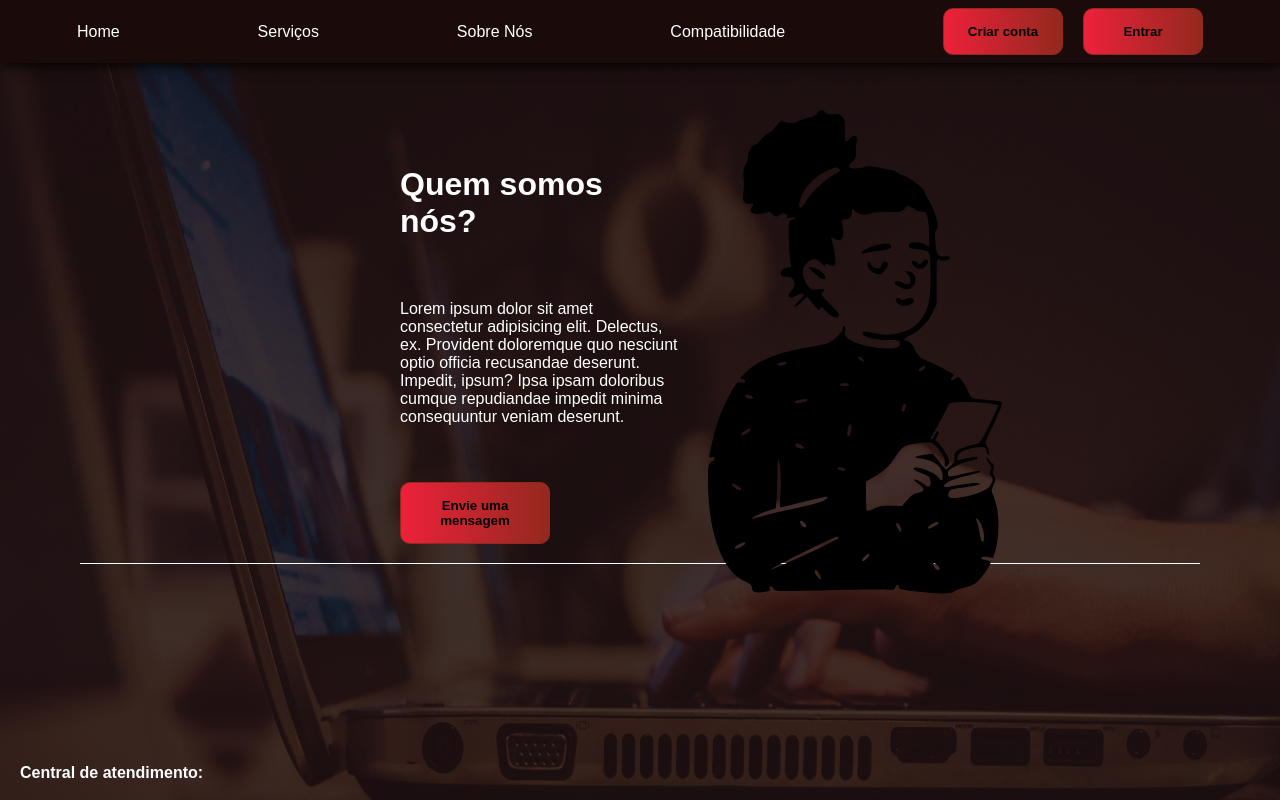
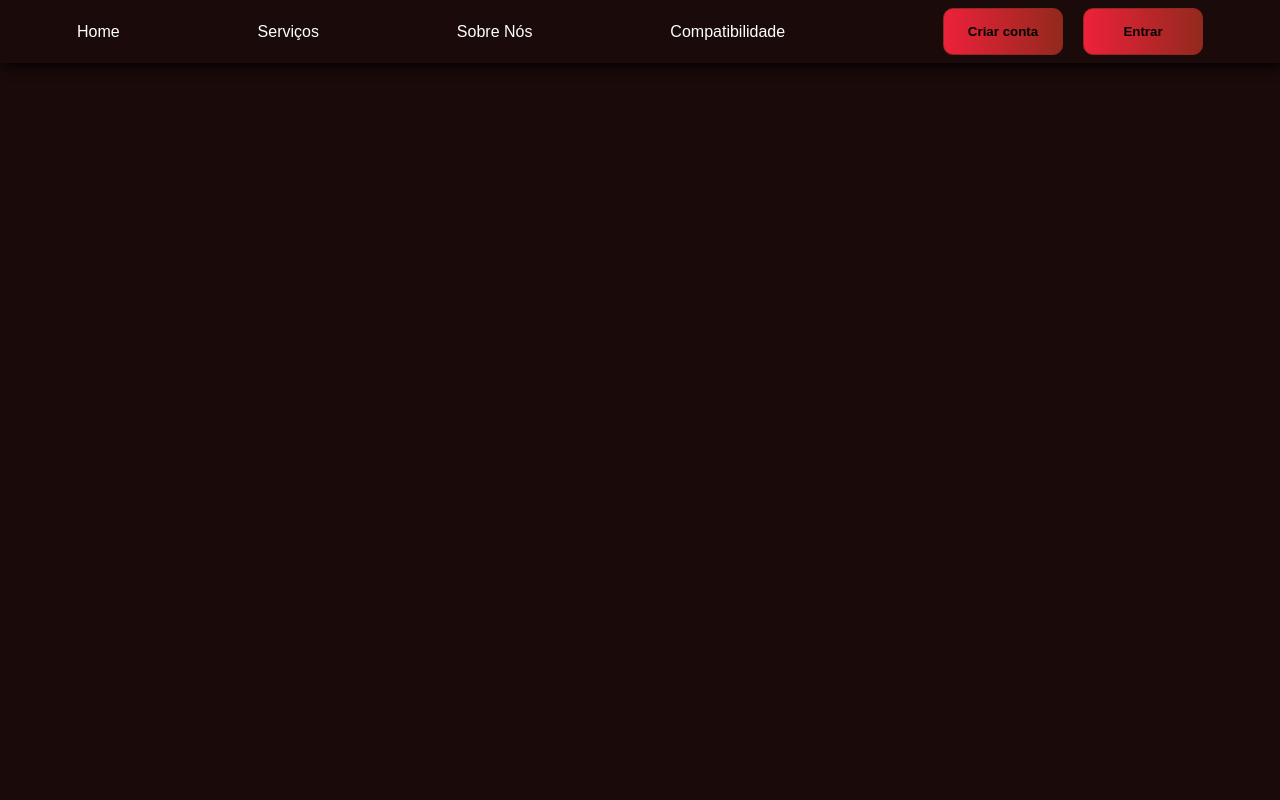
Before and after one commit to loren175/safelock-react, a React (Vite) app: page / in a window 1280 px wide. Shown: the top 800 px of the page. Built offline with nearby package versions, Linux system fonts and the light colour scheme; a web font is replaced by a local one.

Commit message:
added structure to Compatibility page

```diff
--- a/src/main.jsx
+++ b/src/main.jsx
@@ -3,11 +3,12 @@ import ReactDOM from "react-dom/client"
 import GlobalStyles from "./styles/global.js"
 //import { Home } from "./pages/Home/index.jsx"
 //import { Services } from "./pages/Services/index.jsx"
-import { AboutUs } from "./pages/AboutUs/index.jsx"
+//import { AboutUs } from "./pages/AboutUs/index.jsx"
+import { Compatibility } from "./pages/Compatibility/index.jsx"
 
 ReactDOM.createRoot(document.getElementById("root")).render(
   <React.StrictMode>
     <GlobalStyles />
-    <AboutUs></AboutUs>
+    <Compatibility></Compatibility>
   </React.StrictMode>
 )
--- /dev/null
+++ b/src/pages/Compatibility/index.jsx
@@ -0,0 +1,10 @@
+import Header from "../../Components/Header/Header"
+import { Container } from "./styles"
+
+export function Compatibility() {
+  return (
+    <Container>
+      <Header></Header>
+    </Container>
+  )
+}
--- /dev/null
+++ b/src/pages/Compatibility/styles.js
@@ -0,0 +1,3 @@
+import styled from "styled-components"
+export const Container = styled.div`
+`
```
